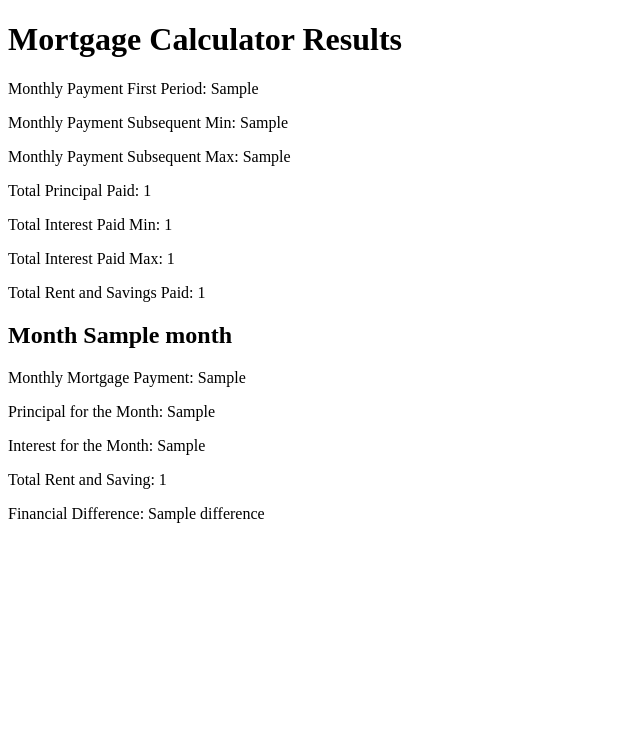
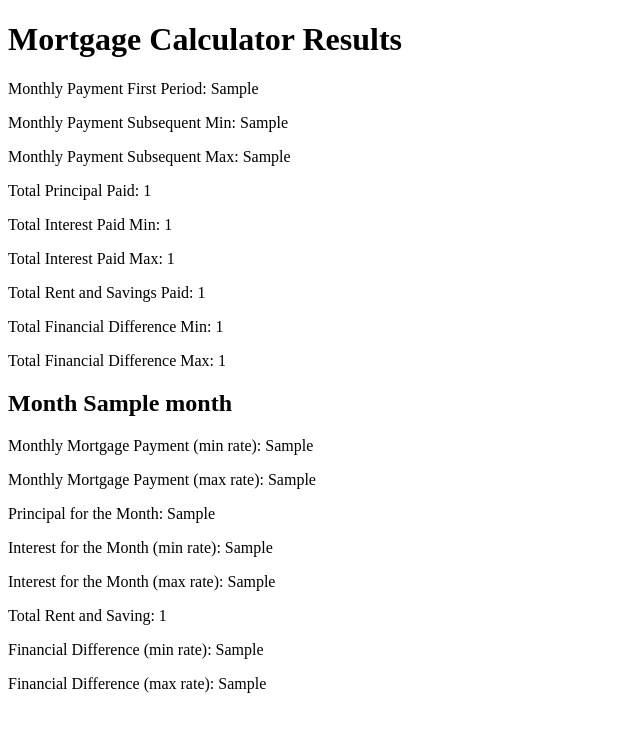
Before and after one commit to bhaskoro-muthohar/RealEstimate, a FastAPI app: template templates/results.html in a window 1280 px wide. Shown: the top 732 px of the page, without its empty margins (0-640 px from the left). Run offline with FastAPI, Linux system fonts and the light colour scheme; the template is opened without the code that fills it: most values are stand-ins (such as "Sample title", 1, 10 or a date in 2020).

Commit message:
Refactor mortgage calculations and add additional metrics

```diff
--- a/app.py
+++ b/app.py
@@ -53,6 +53,9 @@ async def mortgage_payments(
     )
 
     results = {
+        'monthly_payment_first_period': mortgage_payments.monthly_payment_first_period,
+        'monthly_payment_subsequent_min': mortgage_payments.monthly_payment_subsequent_min,
+        'monthly_payment_subsequent_max': mortgage_payments.monthly_payment_subsequent_max,
         'total_principal_paid': comparison_result.total_principal_paid,
         'total_interest_paid_min': comparison_result.total_interest_paid_min,
         'total_interest_paid_max': comparison_result.total_interest_paid_max,
@@ -63,7 +66,6 @@ async def mortgage_payments(
     }
 
     return templates.TemplateResponse("results.html", {"request": request, "results": results})
-
 if __name__ == "__main__":
     import uvicorn
     uvicorn.run(app, host="0.0.0.0", port=8000)
--- a/main.py
+++ b/main.py
@@ -10,8 +10,8 @@ def main():
         interest_rate_first_period=0.0792,
         interest_rate_subsequent_min=0.12,
         interest_rate_subsequent_max=0.12,
-        mortgage_term_years=5,
-        fixed_interest_duration_years=3
+        mortgage_term_years=1,
+        fixed_interest_duration_years=1
     )
     monthly_rent = 5000000  # IDR
 
--- a/templates/index.html
+++ b/templates/index.html
@@ -31,7 +31,7 @@
 
         <label for="fixed_interest_duration_years">Fixed Interest Duration Years:</label><br>
         <input type="number" id="fixed_interest_duration_years" name="fixed_interest_duration_years" min="0" max="100"
-            step="1"><br>
+            step="0.0001"><br>
 
         <label for="monthly_rent">Monthly Rent:</label><br>
         <input type="number" id="monthly_rent" name="monthly_rent"><br>
--- a/templates/results.html
+++ b/templates/results.html
@@ -15,14 +15,19 @@
     <p>Total Interest Paid Min: {{ results.total_interest_paid_min }}</p>
     <p>Total Interest Paid Max: {{ results.total_interest_paid_max }}</p>
     <p>Total Rent and Savings Paid: {{ results.total_rent_and_savings_paid }}</p>
+    <p>Total Financial Difference Min: {{ results.total_difference_min }}</p>
+    <p>Total Financial Difference Max: {{ results.total_difference_max }}</p>
 
     {% for month_data in results.monthly_comparison %}
-        <h2>Month {{ month_data.month }}</h2>
-        <p>Monthly Mortgage Payment: {{ month_data.monthly_mortgage_payment }}</p>
-        <p>Principal for the Month: {{ month_data.principal_for_the_month }}</p>
-        <p>Interest for the Month: {{ month_data.interest_for_the_month }}</p>
-        <p>Total Rent and Saving: {{ month_data.total_rent_and_saving }}</p>
-        <p>Financial Difference: {{ month_data.difference }}</p>
+    <h2>Month {{ month_data.month }}</h2>
+    <p>Monthly Mortgage Payment (min rate): {{ month_data.monthly_mortgage_payment_min }}</p>
+    <p>Monthly Mortgage Payment (max rate): {{ month_data.monthly_mortgage_payment_max }}</p>
+    <p>Principal for the Month: {{ month_data.principal_for_the_month }}</p>
+    <p>Interest for the Month (min rate): {{ month_data.interest_for_the_month_min }}</p>
+    <p>Interest for the Month (max rate): {{ month_data.interest_for_the_month_max }}</p>
+    <p>Total Rent and Saving: {{ month_data.total_rent_and_savings }}</p>
+    <p>Financial Difference (min rate): {{ month_data.difference_min }}</p>
+    <p>Financial Difference (max rate): {{ month_data.difference_max }}</p>
     {% endfor %}
 </body>
 
```
